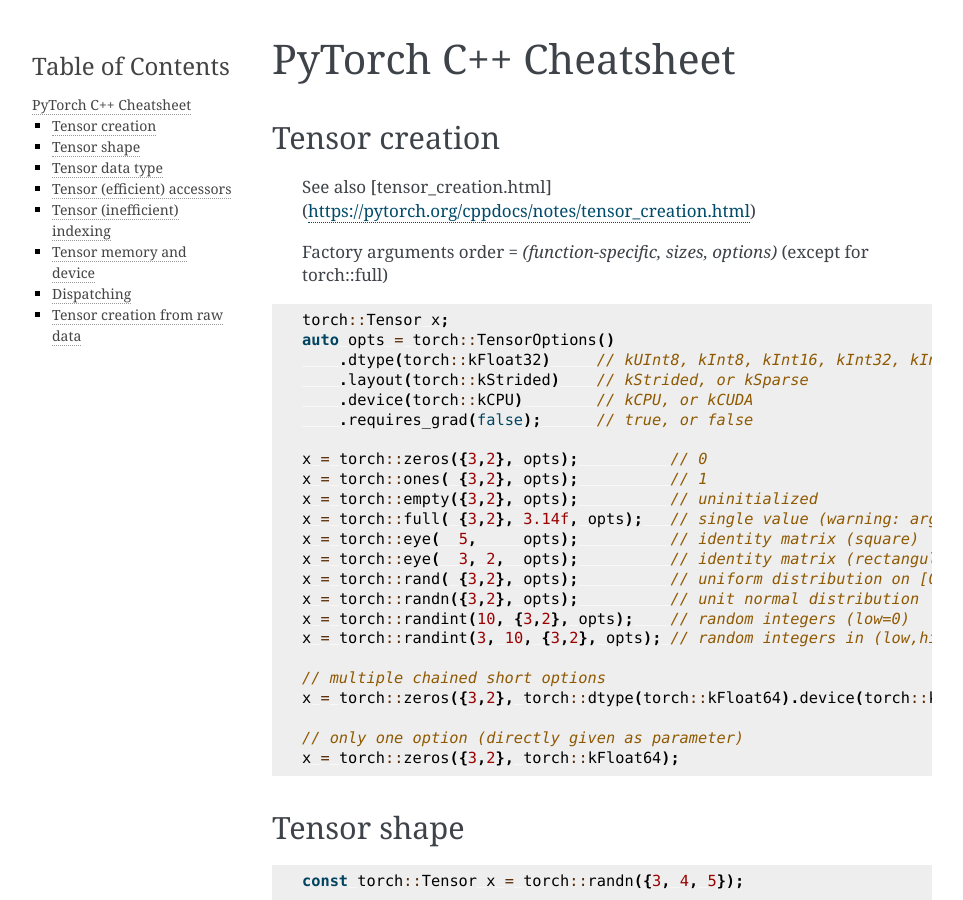
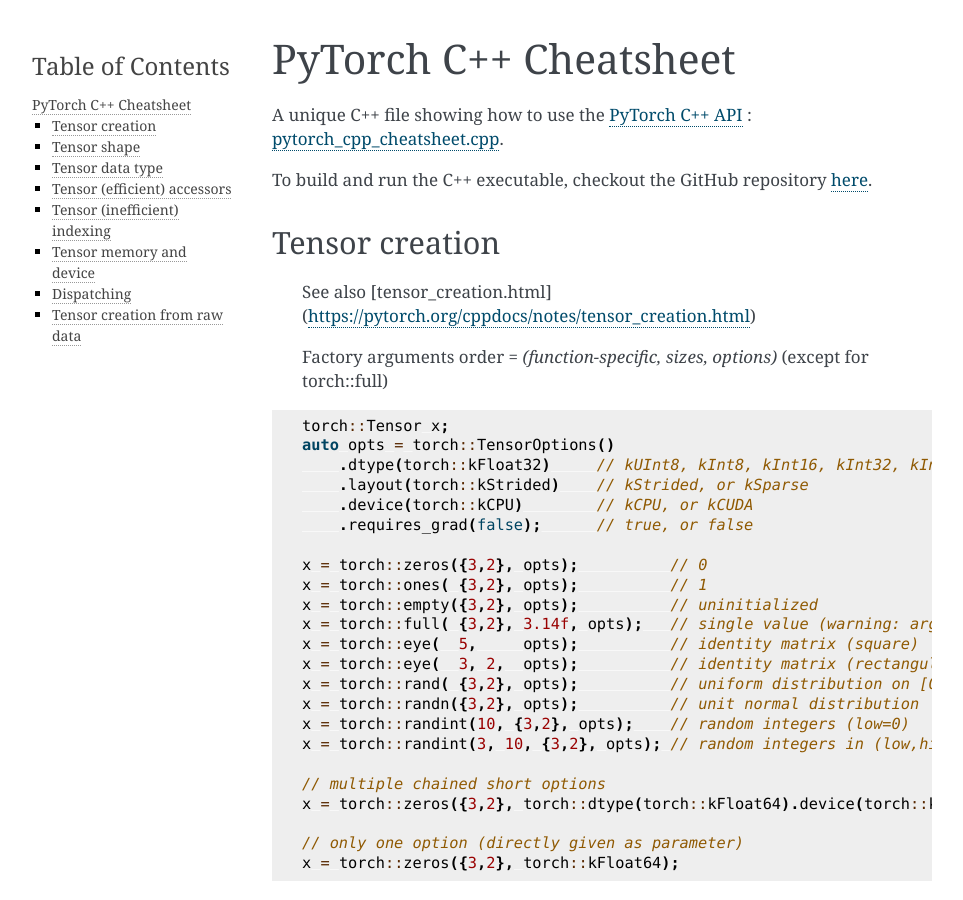
Before and after one commit to ThibaultLejemble/PyTorch-CPP-Cheatsheet, a Sphinx documentation site: the page built from gendoc/sphinx/source/index.rst, in a window 1280 px wide and 900 px high. Shown: the whole window, without its empty margins (148-1111 px from the left). Built offline with Sphinx 7.4.7, drawn with Linux system fonts in a browser that asks for light colours.

Commit message:
add brief

```diff
--- a/gendoc/sphinx/json_to_rst.py
+++ b/gendoc/sphinx/json_to_rst.py
@@ -13,6 +13,8 @@
 
 f.write('PyTorch C++ Cheatsheet\n')
 f.write('======================\n')
+f.write('\n')
+f.write('.. include:: brief.rst\n')
 f.write('\n')
 
 for it in content:
--- /dev/null
+++ b/gendoc/sphinx/source/brief.rst
@@ -0,0 +1,3 @@
+A unique C++ file showing how to use the `PyTorch C++ API <https://pytorch.org/cppdocs>`_ : `pytorch_cpp_cheatsheet.cpp <https://github.com/ThibaultLejemble/PyTorch-CPP-Cheatsheet/blob/main/pytorch_cpp_cheatsheet.cpp>`_.
+
+To build and run the C++ executable, checkout the GitHub repository `here <https://github.com/ThibaultLejemble/PyTorch-CPP-Cheatsheet>`_.
--- a/gendoc/sphinx/source/index.rst
+++ b/gendoc/sphinx/source/index.rst
@@ -1,5 +1,7 @@
 PyTorch C++ Cheatsheet
 ======================
+
+.. include:: brief.rst
 
 Tensor creation
 ----------------
```
